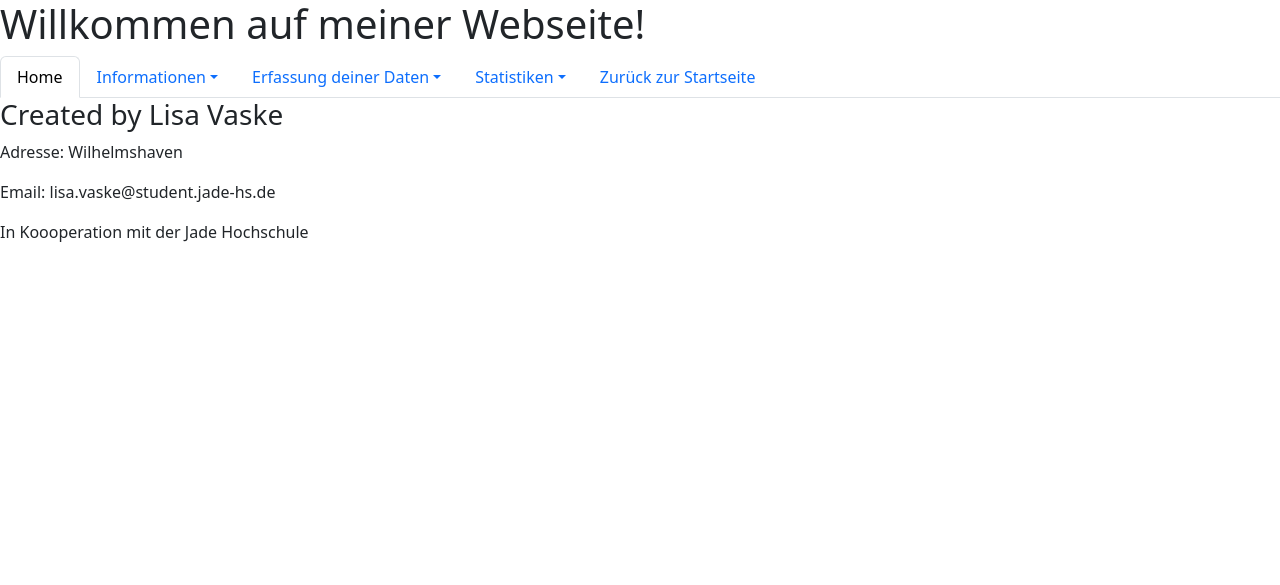
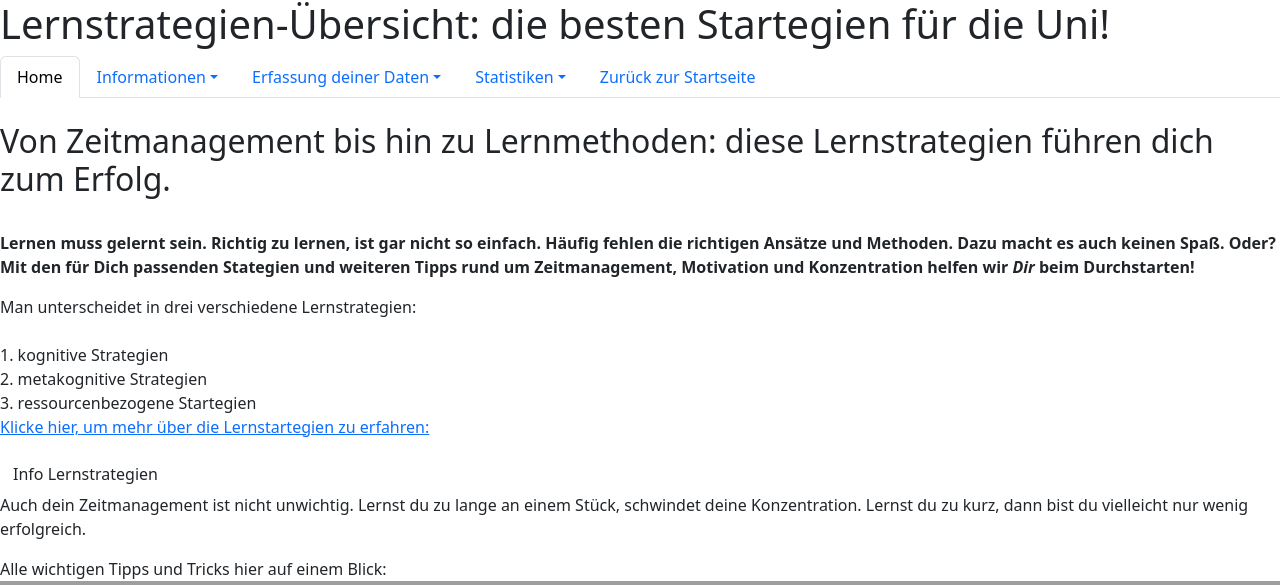
Before and after one commit to Viktoriagrv/kursarbeit_grushev_vaske, a PHP site: page /vaske_lisa/StartseiteLisa.php in a window 1280 px wide. Shown: the top 585 px of the page. Before the commit the page ends 242 px from the top, so only its background shows below. Run offline with PHP 8.4, Linux system fonts and the light colour scheme; grey boxes are pictures that could not be loaded.

Commit message:
StartseiteLisa

```diff
--- a/_notes/dwsync.xml
+++ b/_notes/dwsync.xml
@@ -1,6 +1,7 @@
 <?xml version="1.0" encoding="utf-8" ?>
 <dwsync>
-<file name="index.php" server="m12241-09.kurs.jade-hs.de//public_html/" local="133463601742137194" remote="133463565600000000" Dst="1" />
+<file name="index.php" server="m12241-09.kurs.jade-hs.de//public_html/" local="3784786820" remote="3784805280" Dst="1" />
 <file name="index.php" server="m12242-14.kurs.jade-hs.de//public_html/" local="133458498848432548" remote="133458462600000000" Dst="1" />
 <file name="index.php" server="m12242-14.kurs.jade-hs.de" local="133463556876113241" remote="133463550600000000" Dst="1" />
+<file name="stylesheet.css" server="m12241-09.kurs.jade-hs.de//public_html/" local="3784565104" remote="3784805280" Dst="-1" />
 </dwsync>
--- a/grushev_viktoria/Erfassungsseiten/_notes/dwsync.xml
+++ b/grushev_viktoria/Erfassungsseiten/_notes/dwsync.xml
@@ -1,7 +1,7 @@
 <?xml version="1.0" encoding="utf-8" ?>
 <dwsync>
-<file name="lerntyp_erfassung.php" server="m12241-09.kurs.jade-hs.de//public_html/" local="133463289738899636" remote="133463565600000000" Dst="1" />
-<file name="lernzeit_erfassung.php" server="m12241-09.kurs.jade-hs.de//public_html/" local="133463271777172060" remote="133463565600000000" Dst="1" />
-<file name="student_erfassung.php" server="m12241-09.kurs.jade-hs.de//public_html/" local="133463511079763529" remote="133463565600000000" Dst="1" />
+<file name="lerntyp_erfassung.php" server="m12241-09.kurs.jade-hs.de//public_html/" local="3784726366" remote="3784805280" Dst="1" />
+<file name="lernzeit_erfassung.php" server="m12241-09.kurs.jade-hs.de//public_html/" local="3784726366" remote="3784805280" Dst="1" />
+<file name="student_erfassung.php" server="m12241-09.kurs.jade-hs.de//public_html/" local="3784726366" remote="3784805280" Dst="1" />
 <file name="lerntyp_erfassung.php" server="m12242-14.kurs.jade-hs.de" local="133463289738899636" remote="133463550600000000" Dst="1" />
 </dwsync>
--- a/grushev_viktoria/Informationsseite/_notes/dwsync.xml
+++ b/grushev_viktoria/Informationsseite/_notes/dwsync.xml
@@ -1,4 +1,4 @@
 <?xml version="1.0" encoding="utf-8" ?>
 <dwsync>
-<file name="index.php" server="m12241-09.kurs.jade-hs.de//public_html/" local="133463624083079810" remote="133463587800000000" Dst="1" />
+<file name="index.php" server="m12241-09.kurs.jade-hs.de//public_html/" local="3784786820" remote="3784805280" Dst="1" />
 </dwsync>
--- a/grushev_viktoria/_notes/dwsync.xml
+++ b/grushev_viktoria/_notes/dwsync.xml
@@ -1,5 +1,5 @@
 <?xml version="1.0" encoding="utf-8" ?>
 <dwsync>
-<file name="index.php" server="m12241-09.kurs.jade-hs.de//public_html/" local="133463601584974365" remote="133463565000000000" Dst="1" />
+<file name="index.php" server="m12241-09.kurs.jade-hs.de//public_html/" local="3784786820" remote="3784805280" Dst="1" />
 <file name="index.php" server="m12242-14.kurs.jade-hs.de" local="133463513980284777" remote="133463550600000000" Dst="1" />
 </dwsync>
--- a/vaske_lisa/StartseiteLisa.php
+++ b/vaske_lisa/StartseiteLisa.php
@@ -3,7 +3,7 @@
 <head>
     <meta charset="UTF-8">
     <meta name="viewport" content="width=device-width, initial-scale=1.0">
-    <title>Meine Webseite</title>
+    <title>Lernstrategien/Start by Lisa Vaske</title>
 
 	 <!-- Bootstrap Verlinkung -->
 	  <link href="https://cdn.jsdelivr.net/npm/bootstrap@5.3.2/dist/css/bootstrap.min.css" rel="stylesheet" integrity="sha384-T3c6CoIi6uLrA9TneNEoa7RxnatzjcDSCmG1MXxSR1GAsXEV/Dwwykc2MPK8M2HN" crossorigin="anonymous">
@@ -14,7 +14,8 @@
 <body>
 
     <header>
-        <h1>Willkommen auf meiner Webseite!</h1>
+        <h1>Lernstrategien-Übersicht: die besten Startegien für die Uni!</h1>
+
     </header>
 
 
@@ -66,6 +67,112 @@
 
 
 
+	<br><h2>Von Zeitmanagement bis hin zu Lernmethoden: diese Lernstrategien führen dich zum Erfolg.</h2></br>
+
+	<p><b>Lernen muss gelernt sein. Richtig zu lernen, ist gar nicht so einfach. Häufig fehlen die richtigen Ansätze und Methoden. Dazu macht es auch keinen Spaß. Oder? Mit den für Dich passenden Stategien und weiteren Tipps rund um Zeitmanagement, Motivation und Konzentration helfen wir <i>Dir</i> beim Durchstarten!</b>
+
+
+<br><section>Man unterscheidet in drei verschiedene Lernstrategien: </section></br>
+	<section>1. kognitive Strategien</section>
+	<section>2. metakognitive Strategien</section>
+	<section>3. ressourcenbezogene Startegien</section>
+
+<p> <a href="InfoLisa.php">Klicke hier, um mehr über die Lernstartegien zu erfahren:</a></p>
+
+<!-- Button aus bootstrap-->
+	<button type="button" class="btn">Info Lernstrategien</button>
+
+
+
+<!--ab hier inhaltlich Zeitmanagement-->
+<br><p> Auch dein Zeitmanagement ist nicht unwichtig. Lernst du zu lange an einem Stück, schwindet deine Konzentration. Lernst du zu kurz, dann bist du vielleicht nur wenig erfolgreich. </br>
+	<section>Alle wichtigen Tipps und Tricks hier auf einem Blick:</section>
+
+			<!-- bootstrap Karusell, noch anpassen!-->
+<div id="carouselExampleCaptions" class="carousel slide">
+  <div class="carousel-indicators">
+    <button type="button" data-bs-target="#carouselExampleCaptions" data-bs-slide-to="0" class="active" aria-current="true" aria-label="Slide 1"></button>
+    <button type="button" data-bs-target="#carouselExampleCaptions" data-bs-slide-to="1" aria-label="Slide 2"></button>
+    <button type="button" data-bs-target="#carouselExampleCaptions" data-bs-slide-to="2" aria-label="Slide 3"></button>
+  </div>
+  <div class="carousel-inner">
+    <div class="carousel-item active">
+      <img src="..." class="d-block w-100" alt="...">
+      <div class="carousel-caption d-none d-md-block">
+        <h5>First slide label</h5>
+        <p>Some representative placeholder content for the first slide.</p>
+      </div>
+    </div>
+    <div class="carousel-item">
+      <img src="..." class="d-block w-100" alt="...">
+      <div class="carousel-caption d-none d-md-block">
+        <h5>Second slide label</h5>
+        <p>Some representative placeholder content for the second slide.</p>
+      </div>
+    </div>
+    <div class="carousel-item">
+      <img src="..." class="d-block w-100" alt="...">
+      <div class="carousel-caption d-none d-md-block">
+        <h5>Third slide label</h5>
+        <p>Some representative placeholder content for the third slide.</p>
+      </div>
+    </div>
+  </div>
+  <button class="carousel-control-prev" type="button" data-bs-target="#carouselExampleCaptions" data-bs-slide="prev">
+    <span class="carousel-control-prev-icon" aria-hidden="true"></span>
+    <span class="visually-hidden">Previous</span>
+  </button>
+  <button class="carousel-control-next" type="button" data-bs-target="#carouselExampleCaptions" data-bs-slide="next">
+    <span class="carousel-control-next-icon" aria-hidden="true"></span>
+    <span class="visually-hidden">Next</span>
+  </button>
+</div>
+
+<!-- ab hier inhaltlich Motivation-->
+<br>Den meisten Menschen fehlt die Motivation für das Lernen. Ist auch kein Wunder bei dem drögen Auswendiglernen. Wenn die Inhalte nicht motivieren, wende folgende Hacks an und du findest dennoch nötige Motivation:</br>
+
+
+<!-- Bootstrap Karusell, noch anpassen!-->
+<div id="carouselExampleCaptions" class="carousel slide">
+  <div class="carousel-indicators">
+    <button type="button" data-bs-target="#carouselExampleCaptions" data-bs-slide-to="0" class="active" aria-current="true" aria-label="Slide 1"></button>
+    <button type="button" data-bs-target="#carouselExampleCaptions" data-bs-slide-to="1" aria-label="Slide 2"></button>
+    <button type="button" data-bs-target="#carouselExampleCaptions" data-bs-slide-to="2" aria-label="Slide 3"></button>
+  </div>
+  <div class="carousel-inner">
+    <div class="carousel-item active">
+      <img src="..." class="d-block w-100" alt="...">
+      <div class="carousel-caption d-none d-md-block">
+        <h5>First slide label</h5>
+        <p>Some representative placeholder content for the first slide.</p>
+      </div>
+    </div>
+    <div class="carousel-item">
+      <img src="..." class="d-block w-100" alt="...">
+      <div class="carousel-caption d-none d-md-block">
+        <h5>Second slide label</h5>
+        <p>Some representative placeholder content for the second slide.</p>
+      </div>
+    </div>
+    <div class="carousel-item">
+      <img src="..." class="d-block w-100" alt="...">
+      <div class="carousel-caption d-none d-md-block">
+        <h5>Third slide label</h5>
+        <p>Some representative placeholder content for the third slide.</p>
+      </div>
+    </div>
+  </div>
+  <button class="carousel-control-prev" type="button" data-bs-target="#carouselExampleCaptions" data-bs-slide="prev">
+    <span class="carousel-control-prev-icon" aria-hidden="true"></span>
+    <span class="visually-hidden">Previous</span>
+  </button>
+  <button class="carousel-control-next" type="button" data-bs-target="#carouselExampleCaptions" data-bs-slide="next">
+    <span class="carousel-control-next-icon" aria-hidden="true"></span>
+    <span class="visually-hidden">Next</span>
+  </button>
+</div>
+
+
 
 
 
--- a/vaske_lisa/_notes/dwsync.xml
+++ b/vaske_lisa/_notes/dwsync.xml
@@ -1,4 +1,7 @@
 <?xml version="1.0" encoding="utf-8" ?>
 <dwsync>
-<file name="index.php" server="m12241-09.kurs.jade-hs.de//public_html/" local="133458498848432548" remote="133463565600000000" Dst="1" />
+<file name="StatistikLisa.php" server="m12241-09.kurs.jade-hs.de//public_html/" local="3784789823" remote="3784805280" Dst="-1" />
+<file name="ErfassungLisa.php" server="m12241-09.kurs.jade-hs.de//public_html/" local="3784789825" remote="3784805280" Dst="-1" />
+<file name="StartseiteLisa.php" server="m12241-09.kurs.jade-hs.de//public_html/" local="3784808888" remote="3784805280" Dst="-1" />
+<file name="InfoLisa.php" server="m12241-09.kurs.jade-hs.de//public_html/" local="3784789824" remote="3784805280" Dst="-1" />
 </dwsync>
```
Also changed, not shown: vaske_lisa/ErfassungLisa.php (+6 -3 lines), vaske_lisa/InfoLisa.php (+6 -3 lines), vaske_lisa/StatistikLisa.php (+6 -3 lines).
